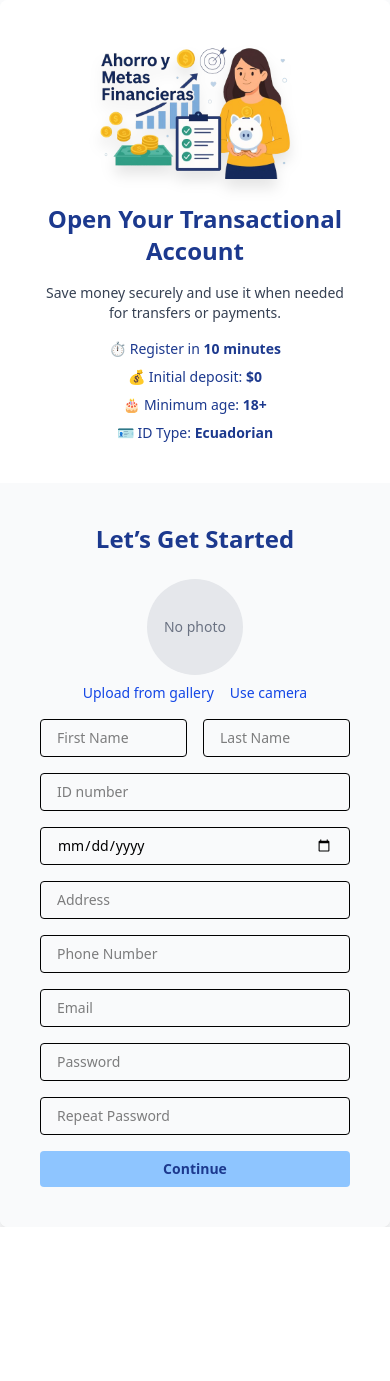
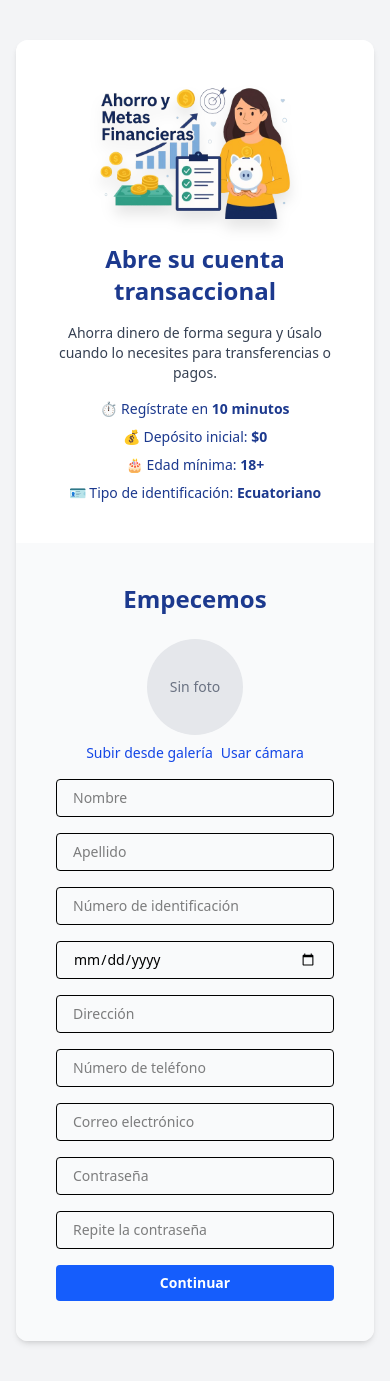
Before and after one commit to Dennis-Chimborazo/Finanzas, a React (Vite) app in the folder frontend/: page /register in a window 390 px wide. Before the commit the page ends 1227 px from the top, so only its background shows below. Built offline with nearby package versions, Linux system fonts and the light colour scheme; no server answers.

Commit message:
Refactor registration form UI: better spacing, labels, and mobile responsiveness

```diff
--- a/frontend/src/assets/components/CameraPreview.tsx
+++ b/frontend/src/assets/components/CameraPreview.tsx
@@ -2,9 +2,10 @@ import React, { useEffect, useRef, useState } from 'react';
 
 interface CameraPreviewProps {
   onCapture: (imageData: string) => void;
+  className?: string;
 }
 
-const CameraPreview: React.FC<CameraPreviewProps> = ({ onCapture }) => {
+const CameraPreview: React.FC<CameraPreviewProps> = ({ onCapture, className }) => {
   const videoRef = useRef<HTMLVideoElement>(null);
   const canvasRef = useRef<HTMLCanvasElement>(null);
   const [streaming, setStreaming] = useState(false);
@@ -43,7 +44,7 @@ const CameraPreview: React.FC<CameraPreviewProps> = ({ onCapture }) => {
       if (context) {
         context.drawImage(video, 0, 0, canvas.width, canvas.height);
         const imageData = canvas.toDataURL('image/png');
-        onCapture(imageData); // Callback al padre
+        onCapture(imageData);
       }
     }
   };
@@ -54,7 +55,7 @@ const CameraPreview: React.FC<CameraPreviewProps> = ({ onCapture }) => {
         ref={videoRef}
         autoPlay
         playsInline
-        className="rounded-lg w-full max-w-sm shadow border"
+        className={`rounded-lg shadow border ${className ?? 'w-full max-w-sm'}`}
       />
       <canvas ref={canvasRef} className="hidden" />
       <button
--- a/frontend/src/assets/pages/RegisterCli.tsx
+++ b/frontend/src/assets/pages/RegisterCli.tsx
@@ -1,8 +1,8 @@
-import React, { useState, useRef } from 'react';
-import { useNavigate } from 'react-router-dom';
-import CameraPreview from '../components/CameraPreview';
+import React, { useState, useRef } from "react";
+import { useNavigate } from "react-router-dom";
+import CameraPreview from "../components/CameraPreview";
 import { getAuth, createUserWithEmailAndPassword } from "firebase/auth";
-import {Toaster,toast} from "sonner";
+import { Toaster, toast } from "sonner";
 import ApiService from "../service/ApiService";
 
 
@@ -25,21 +25,22 @@ const RegisterCli: React.FC = () => {
   });
 
   const [accountdata, setAccountData] = useState({
-    email: '',
-    passwordOne: '',
-    passwordTwo: '',
+    email: "",
+    passwordOne: "",
+    passwordTwo: "",
   });
 
-  const verifyPasswords =()=>{
-    if (accountdata.passwordOne!==accountdata.passwordTwo) {
+  const verifyPasswords = () => {
+    if (accountdata.passwordOne !== accountdata.passwordTwo) {
       toast.error("The passwords do not match");
-    return  true;
+      return false;
     }
-    return  true;
-  }
+    return true;
+  };
+
   const verifyEmail = () => {
     const emailRegex = /^[^\s@]+@[^\s@]+\.[^\s@]+$/;
-    if (accountdata.email.trim() === '') {
+    if (accountdata.email.trim() === "") {
       toast.error("Email is required");
       return false;
     }
@@ -51,47 +52,56 @@ const RegisterCli: React.FC = () => {
   };
 
   const checkFields = () => {
-    if (form.identificationType==''||form.name==''||form.lastName==''||
-        form.DateOfBirth==''|| form.addres==''|| form.profileFotoUrl==''||
-        form.phoneNumber==''||form.phoneNumber==''
+    if (
+      !form.identificationType ||
+      !form.name ||
+      !form.lastName ||
+      !form.DateOfBirth ||
+      !form.addres ||
+      !form.phoneNumber ||
+      !form.profileFotoUrl
     ) {
       toast.error("All fields are required");
       return false;
     }
     return true;
+  };
 
-  }
-  const saveUser = async ()=>{
-
-
-    if (checkFields()) {
-    if (verifyPasswords() && verifyEmail()) {
-        let response: string | null = null;// Aquí puedes usar let porque luego asignarás el valor
+  const saveUser = async () => {
+    if (checkFields() && verifyPasswords() && verifyEmail()) {
+      let response: string | null = null;
       let resToken: string | null = null;
       try {
-            const userCredential = await createUserWithEmailAndPassword(auth, accountdata.email, accountdata.passwordOne);
+        const userCredential = await createUserWithEmailAndPassword(
+          auth,
+          accountdata.email,
+          accountdata.passwordOne
+        );
         const user = userCredential.user;
-            const token = await user.getIdToken(); // Get the token
-            resToken = token; // Store the token
-            response = await ApiService.save("auth/register",form);
+        const token = await user.getIdToken();
+        resToken = token;
+        response = await ApiService.save("auth/register", form);
 
-            localStorage.setItem("login", JSON.stringify({
+        localStorage.setItem(
+          "login",
+          JSON.stringify({
             login: true,
             token: resToken,
-                personData:response
-            }));
+            personData: response,
+          })
+        );
         navigate("/dashboard");
       } catch (error) {
         console.error("Error signing in:", error);
+        toast.error("Registration failed");
       }
     }
-    }
-
-  }
+  };
 
   const handleChangeAccount = (e: React.ChangeEvent<HTMLInputElement>) => {
     setAccountData({ ...accountdata, [e.target.name]: e.target.value });
   };
+
   const handleChange = (e: React.ChangeEvent<HTMLInputElement>) => {
     setForm({ ...form, [e.target.name]: e.target.value });
   };
@@ -111,59 +121,75 @@ const RegisterCli: React.FC = () => {
 
   const handleContinue = (e: React.FormEvent) => {
     e.preventDefault();
-    console.log('Registered:', form);
-    alert('Registration completed!');
-    //navigate('/home');
   };
 
   return (
-    <div className="min-h-screen bg-gray-50 flex items-center justify-center">
-      <div className="grid grid-cols-1 md:grid-cols-2 w-full max-w-6xl bg-white shadow-xl rounded-lg overflow-hidden">
-      <Toaster position="top-center" visibleToasts={1} duration={3000} richColors />
-        {/* Columna izquierda: Banner y texto */}
-        <div className="bg-white p-10 flex flex-col justify-center items-center">
+    <div className="min-h-screen bg-gray-100 flex items-center justify-center px-4 py-10">
+      <Toaster
+        position="top-center"
+        visibleToasts={1}
+        duration={3000}
+        richColors
+      />
+      <div className="grid grid-cols-1 md:grid-cols-2 w-full max-w-6xl bg-white rounded-xl shadow-md overflow-hidden">
+        {/* Columna izquierda */}
+        <div className="bg-white p-10 flex flex-col justify-center items-center text-center">
           <img
             src="/images/banner.png"
             alt="Banner"
             className="w-52 h-auto mb-6 drop-shadow-xl rounded-lg"
           />
-          <h1 className="text-2xl font-bold text-blue-900 mb-4 text-center">
-            Open Your Transactional Account
+          <h1 className="text-2xl font-bold text-blue-900 mb-4">
+            Abre su cuenta transaccional
           </h1>
-          <p className="text-gray-700 mb-4 text-sm text-center">
-            Save money securely and use it when needed for transfers or payments.
+          <p className="text-gray-700 text-sm mb-4">
+            Ahorra dinero de forma segura y úsalo cuando lo necesites para
+            transferencias o pagos.
           </p>
-          <ul className="text-blue-900 text-sm space-y-2 text-center">
-            <li>⏱ Register in <strong>10 minutes</strong></li>
-            <li>💰 Initial deposit: <strong>$0</strong></li>
-            <li>🎂 Minimum age: <strong>18+</strong></li>
-            <li>🪪 ID Type: <strong>Ecuadorian</strong></li>
+          <ul className="text-blue-900 text-sm space-y-2">
+            <li>
+              ⏱ Regístrate en <strong>10 minutos</strong>
+            </li>
+            <li>
+              💰 Depósito inicial: <strong>$0</strong>
+            </li>
+            <li>
+              🎂 Edad mínima: <strong>18+</strong>
+            </li>
+            <li>
+              🪪 Tipo de identificación: <strong>Ecuatoriano</strong>
+            </li>
           </ul>
         </div>
 
-        {/* Columna derecha: Formulario */}
+        {/* Columna derecha */}
         <div className="bg-gray-50 p-10">
-          <h2 className="text-2xl font-bold text-blue-900 mb-6 text-center">
-            Let’s Get Started
+          <h2 className="text-2xl font-bold text-blue-900 text-center mb-6">
+            Empecemos
           </h2>
 
           <form onSubmit={handleContinue} className="space-y-4">
-            <div className="text-center">
+            {/* Foto + Nombre y Apellido */}
+            <div className="flex flex-col sm:flex-row sm:items-start sm:gap-6 mb-4">
+              <div className="flex flex-col items-center justify-center">
                 {showCamera ? (
-                <div className="mb-4">
+                  <div>
+
                     <CameraPreview
+  className="w-63 h-44"
   onCapture={(imageData) => {
     setPreview(imageData);
     setForm({ ...form, profileFotoUrl: imageData });
     setShowCamera(false);
   }}
 />
+
                     <button
                       type="button"
                       onClick={() => setShowCamera(false)}
                       className="mt-2 text-sm text-red-600 hover:underline"
                     >
-                    Cancel
+                      Cancelar
                     </button>
                   </div>
                 ) : (
@@ -172,14 +198,13 @@ const RegisterCli: React.FC = () => {
                       <img
                         src={preview}
                         alt="Preview"
-                      className="w-24 h-24 mx-auto mb-2 rounded-full object-cover border"
+                        className="w-24 h-24 rounded-full object-cover border mb-2"
                       />
                     ) : (
-                    <div className="w-24 h-24 mx-auto mb-2 rounded-full bg-gray-200 flex items-center justify-center text-sm text-gray-500">
-                      No photo
+                      <div className="w-24 h-24 rounded-full bg-gray-200 flex items-center justify-center text-sm text-gray-500 mb-2">
+                        Sin foto
                       </div>
                     )}
-
                     <input
                       type="file"
                       accept="image/*"
@@ -188,52 +213,127 @@ const RegisterCli: React.FC = () => {
                       onChange={handlePhotoUpload}
                       className="hidden"
                     />
-
-                  <div className="flex justify-center gap-4 mb-4">
+                    <div className="flex gap-2 text-sm">
                       <button
                         type="button"
                         onClick={handleOpenCamera}
-                      className="text-sm text-blue-700 hover:underline"
+                        className="text-blue-700 hover:underline"
                       >
-                      Upload from gallery
+                        Subir desde galería
                       </button>
                       <button
                         type="button"
                         onClick={() => setShowCamera(true)}
-                      className="text-sm text-blue-700 hover:underline"
+                        className="text-blue-700 hover:underline"
                       >
-                      Use camera
+                        Usar cámara
                       </button>
                     </div>
                   </>
                 )}
               </div>
 
-            <div className="grid grid-cols-2 gap-4">
-              <input type="text" name="name" placeholder="First Name" value={form.name} onChange={handleChange} className="w-full border px-4 py-2 rounded text-sm" required />
-              <input type="text" name="lastName" placeholder="Last Name" value={form.lastName} onChange={handleChange} className="w-full border px-4 py-2 rounded text-sm" required />
+              <div className="flex-1 grid grid-cols-1 gap-4 mt-4 sm:mt-0">
+                <input
+                  type="text"
+                  name="name"
+                  placeholder="Nombre"
+                  value={form.name}
+                  onChange={handleChange}
+                  className="w-full border px-4 py-2 rounded text-sm"
+                  required
+                />
+                <input
+                  type="text"
+                  name="lastName"
+                  placeholder="Apellido"
+                  value={form.lastName}
+                  onChange={handleChange}
+                  className="w-full border px-4 py-2 rounded text-sm"
+                  required
+                />
+                 <input
+              type="text"
+              name="dni"
+              placeholder="Número de identificación"
+              value={form.dni}
+              onChange={handleChange}
+              className="w-full border px-4 py-2 rounded text-sm"
+              required
+            />
+
+
               </div>
-            <input type="text" name="dni" placeholder="ID number" value={form.dni} onChange={handleChange} className="w-full border px-4 py-2 rounded text-sm" required />
-            <input type="date" name="DateOfBirth" value={form.DateOfBirth} onChange={handleChange} className="w-full border px-4 py-2 rounded text-sm" required />
-            <input type="text" name="addres" placeholder="Address" value={form.addres} onChange={handleChange} className="w-full border px-4 py-2 rounded text-sm" required />
-            <input type="tel" name="phoneNumber" placeholder="Phone Number" value={form.phoneNumber} onChange={handleChange} className="w-full border px-4 py-2 rounded text-sm" required />
-            <input type="email" name="email" placeholder="Email" value={accountdata.email} onChange={handleChangeAccount} className="w-full border px-4 py-2 rounded text-sm" required />
-            <input type="password" name="passwordOne" placeholder="Password" value={accountdata.passwordOne} onChange={handleChangeAccount} className="w-full border px-4 py-2 rounded text-sm" required />
-            <input type="password" name="passwordTwo" placeholder="Repeat Password" value={accountdata.passwordTwo} onChange={handleChangeAccount} className="w-full border px-4 py-2 rounded text-sm" required />
+            </div>
+
+            {/* Resto del formulario */}
+
+            <input
+              type="date"
+              name="DateOfBirth"
+              value={form.DateOfBirth}
+              onChange={handleChange}
+              className="w-full border px-4 py-2 rounded text-sm"
+              required
+            />
+            <input
+              type="text"
+              name="addres"
+              placeholder="Dirección"
+              value={form.addres}
+              onChange={handleChange}
+              className="w-full border px-4 py-2 rounded text-sm"
+              required
+            />
+            <input
+              type="tel"
+              name="phoneNumber"
+              placeholder="Número de teléfono"
+              value={form.phoneNumber}
+              onChange={handleChange}
+              className="w-full border px-4 py-2 rounded text-sm"
+              required
+            />
+            <input
+              type="email"
+              name="email"
+              placeholder="Correo electrónico"
+              value={accountdata.email}
+              onChange={handleChangeAccount}
+              className="w-full border px-4 py-2 rounded text-sm"
+              required
+            />
+            <input
+              type="password"
+              name="passwordOne"
+              placeholder="Contraseña"
+              value={accountdata.passwordOne}
+              onChange={handleChangeAccount}
+              className="w-full border px-4 py-2 rounded text-sm"
+              required
+            />
+            <input
+              type="password"
+              name="passwordTwo"
+              placeholder="Repite la contraseña"
+              value={accountdata.passwordTwo}
+              onChange={handleChangeAccount}
+              className="w-full border px-4 py-2 rounded text-sm"
+              required
+            />
 
             <button
               onClick={saveUser}
               type="submit"
-              className="w-full bg-blue-300 hover:bg-blue-400 text-blue-900 font-semibold py-2 rounded text-sm transition"
+              className="w-full bg-blue-600 hover:bg-blue-700 text-white font-semibold py-2 rounded text-sm transition"
             >
-              Continue
+              Continuar
             </button>
           </form>
         </div>
       </div>
     </div>
   );
-
 };
 
 export default RegisterCli;
```
Lines whose indentation alone changed are shown as unchanged.
